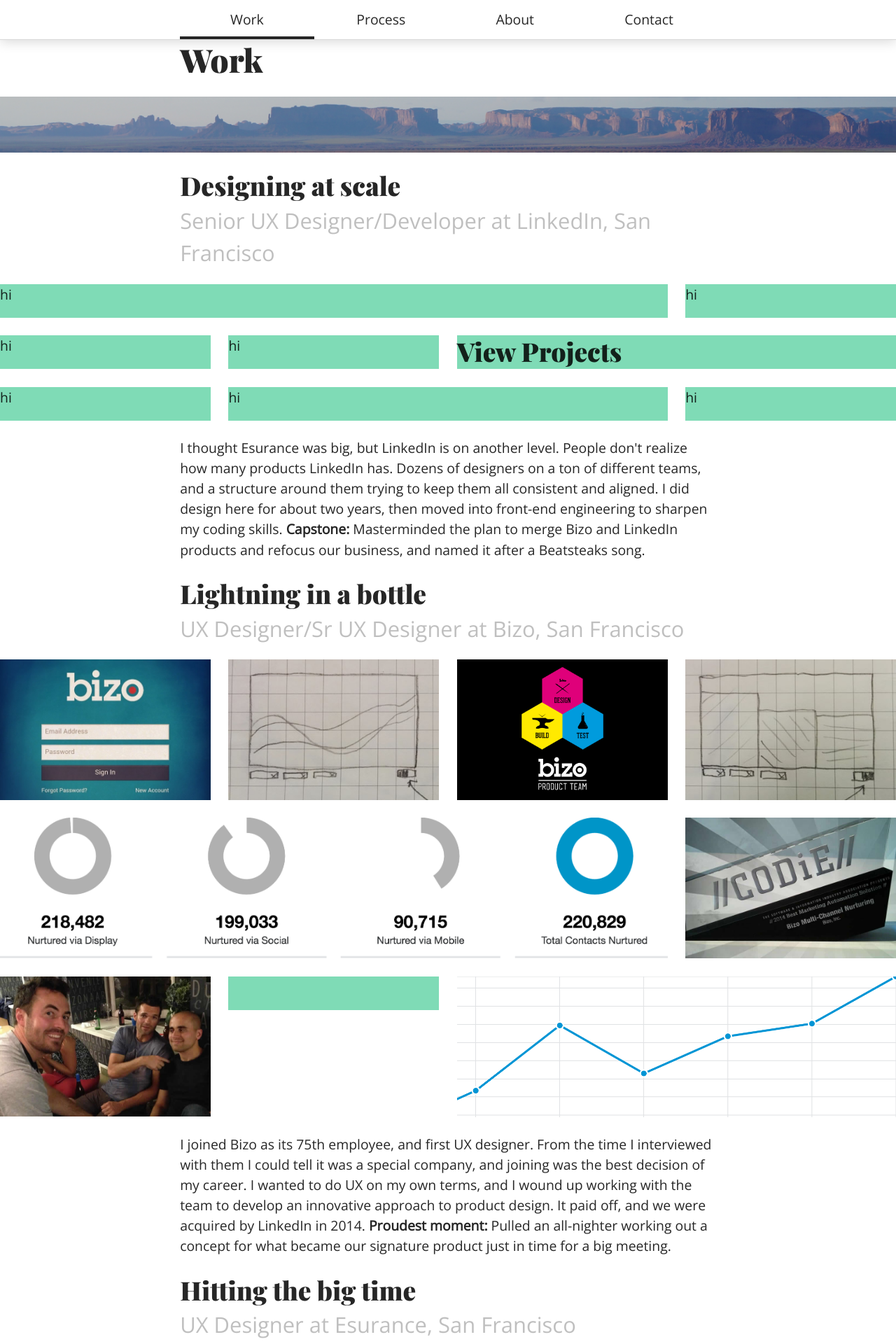
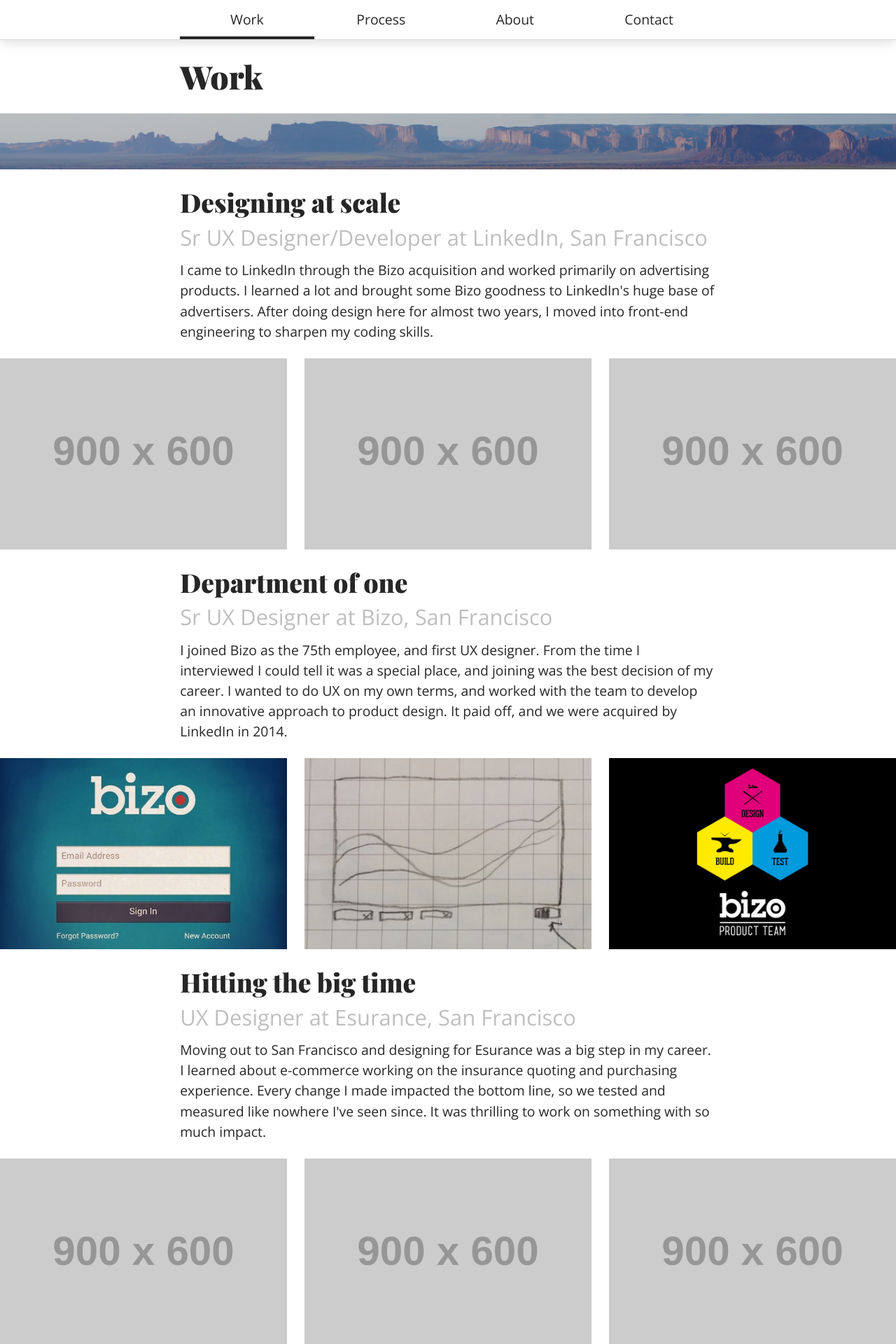
Before and after one commit to jasonwilkens/portfolio, a PHP site: page /index.html in a window 1280 px wide. Shown: the top 1920 px of the page at 70% size. Run offline with PHP 8.4, Linux system fonts and the light colour scheme; grey boxes labelled with a size stand in for pictures from a placeholder-image service; some libraries are stand-ins or nearby versions.

Commit message:
changed content

```diff
--- a/index.html
+++ b/index.html
@@ -42,143 +42,41 @@
     <div class="grid-max-width">
       <div class="col12 push0">
         <article>
-          <h2>Designing at scale<br/><small>Senior UX Designer/Developer at LinkedIn, San Francisco</small></h2>
+          <h2>Designing at scale<br/><small>Sr UX Designer/Developer at LinkedIn, San Francisco</small></h2>
+          <p>I came to LinkedIn through the Bizo acquisition and worked primarily on advertising products. I learned a lot and brought some Bizo goodness to LinkedIn's huge base of advertisers. After doing design here for almost two years, I moved into front-end engineering to sharpen my coding skills.</p>
         </article>
       </div>
     </div>
     <div class="grid-wide">
-      <div class="col9 push0"><span>hi</span></div>
-      <div class="col3 push9"><span>hi</span></div>
-    </div>
-    <div class="grid-wide">
-      <div class="col3 push0"><span>hi</span></div>
-      <div class="col3 push3"><span>hi</span></div>
-      <div class="col6 push6"><h2>View Projects</h2></div>
-    </div>
-    <div class="grid-wide">
-      <div class="col3 push0"><span>hi</span></div>
-      <div class="col6 push3"><span>hi</span></div>
-      <div class="col3 push9"><span>hi</span></div>
+      <div class="col4 push0"><img src="http://placehold.it/900x600"></div>
+      <div class="col4 push4"><img src="http://placehold.it/900x600"></div>
+      <div class="col4 push8"><img src="http://placehold.it/900x600"></div>
     </div>
     <div class="grid-max-width">
       <div class="col12 push0">
         <article>
-          <p>I thought Esurance was big, but LinkedIn is on another level. People don't realize how many products LinkedIn has. Dozens of designers on a ton of different teams, and a structure around them trying to keep them all consistent and aligned. I did design here for about two years, then moved into front-end engineering to sharpen my coding skills. <strong>Capstone:</strong> Masterminded the plan to merge Bizo and LinkedIn products and refocus our business, and named it after a Beatsteaks song.</p>
-        </article>
-      </div>
-    </div>
-    <div class="grid-max-width">
-      <div class="col12 push0">
-        <article>
-          <h2>Lightning in a bottle<br/><small>UX Designer/Sr UX Designer at Bizo, San Francisco</small></h2>
+          <h2>Department of one<br/><small>Sr UX Designer at Bizo, San Francisco</small></h2>
+          <p>I joined Bizo as the 75th employee, and first UX designer. From the time I interviewed I could tell it was a special place, and joining was the best decision of my career. I wanted to do UX on my own terms, and worked with the team to develop an innovative approach to product design. It paid off, and we were acquired by LinkedIn in 2014.</p>
         </article>
       </div>
     </div>
     <div class="grid-wide">
-      <div class="col3 push0"><img src="images/work/bizo/sign-in-1x1.jpg"></div>
-      <div class="col3 push3"><img src="images/work/bizo/chart-sketch-1-of-2.jpg"></div>
-      <div class="col3 push6"><img src="images/work/bizo/product-team-1x1.png"></div>
-      <div class="col3 push9"><img src="images/work/bizo/chart-sketch-2-of-2.jpg"></div>
-    </div>
-    <div class="grid-wide">
-      <div class="col9 push0"><img src="images/work/bizo/donut-chart-3x1.png"></div>
-      <div class="col3 push9"><img src="images/work/bizo/codie-1x1.jpg"></div>
-    </div>
-    <div class="grid-wide">
-      <div class="col3 push0"><img src="images/work/bizo/pm-team-1x1.jpg"></div>
-      <div class="col3 push3"></div>
-      <div class="col6 push6"><img src="images/work/bizo/chart-2x1.png"></div>
-    </div>
-    <div class="grid-max-width">
-      <div class="col12 push0">
-        <article>
-          <p>I joined Bizo as its 75th employee, and first UX designer. From the time I interviewed with them I could tell it was a special company, and joining was the best decision of my career. I wanted to do UX on my own terms, and I wound up working with the team to develop an innovative approach to product design. It paid off, and we were acquired by LinkedIn in 2014. <strong>Proudest moment:</strong> Pulled an all-nighter working out a concept for what became our signature product just in time for a big meeting.</p>
-        </article>
-      </div>
+      <div class="col4 push0"><img src="images/work/bizo/sign-in-1x1.jpg"></div>
+      <div class="col4 push4"><img src="images/work/bizo/chart-sketch-1-of-2.jpg"></div>
+      <div class="col4 push8"><img src="images/work/bizo/product-team-1x1.png"></div>
     </div>
     <div class="grid-max-width">
       <div class="col12 push0">
         <article>
           <h2>Hitting the big time<br/><small>UX Designer at Esurance, San Francisco</small></h2>
+          <p>Moving out to San Francisco and designing for Esurance was a big step in my career. I learned about e-commerce working on the insurance quoting and purchasing experience. Every change I made impacted the bottom line, so we tested and measured like nowhere I've seen since. It was thrilling to work on something with so much impact.</p>
         </article>
       </div>
     </div>
     <div class="grid-wide">
-      <div class="col9 push0"><span>hi</span></div>
-      <div class="col3 push9"><span>hi</span></div>
-    </div>
-    <div class="grid-wide">
-      <div class="col3 push0"><span>hi</span></div>
-      <div class="col6 push3"><span>hi</span></div>
-      <div class="col3 push9"><span>hi</span></div>
-    </div>
-    <div class="grid-wide">
-      <div class="col3 push0"><span>hi</span></div>
-      <div class="col3 push3"><span>hi</span></div>
-      <div class="col6 push6"><h2>View Projects</h2></div>
-    </div>
-    <div class="grid-max-width">
-      <div class="col12 push0">
-        <article>
-          <p>I jumped at the chance to move out to San Francisco and work for Esurance. I learned about e-commerce working on the insurance quoting and purchasing UX. Every change I made to the site impacted the bottom line, and we measured the hell out of it. It was thrilling to work on something with so much impact. <strong>Highlight:</strong> Seeing national TV ads running for a product I designed to help people get the right coverage.</p>
-        </article>
-      </div>
-    </div>
-    <div class="grid-max-width">
-      <div class="col12 push0">
-        <article>
-          <h2>First web job<br/><small>Interaction Designer/Information Architect at National Crime Prevention Council, Washington, DC</small></h2>
-        </article>
-      </div>
-    </div>
-    <div class="grid-wide">
-      <div class="col9 push0"><span>hi</span></div>
-      <div class="col3 push9"><span>hi</span></div>
-    </div>
-    <div class="grid-wide">
-      <div class="col3 push0"><span>hi</span></div>
-      <div class="col6 push3"><span>hi</span></div>
-      <div class="col3 push9"><span>hi</span></div>
-    </div>
-    <div class="grid-wide">
-      <div class="col3 push0"><span>hi</span></div>
-      <div class="col3 push3"><span>hi</span></div>
-      <div class="col6 push6"><h2>View Projects</h2></div>
-    </div>
-    <div class="grid-max-width">
-      <div class="col12 push0">
-        <article>
-          <p>Remember McGruff the Crime Dog? He's the intellectual property of a little non-profit that gave me my first chance to get paid for doing something UX-related. I was one half of the website team, and got my fingers in a lot of pies. We had big dreams, but funding usually got in the way of doing something cool. Best story was the time I took down the org's email for two days trying to save $10 on domain registration. <strong>Bonus:</strong> I got to wear the McGruff costume a couple times in public.</p>
-        </article>
-      </div>
-    </div>
-    <div class="grid-max-width">
-      <div class="col12 push0">
-        <article>
-          <h2>Education<br/><small>University of Arizona, Tucson</small></h2>
-        </article>
-      </div>
-    </div>
-    <div class="grid-wide">
-      <div class="col9 push0"><span>hi</span></div>
-      <div class="col3 push9"><span>hi</span></div>
-    </div>
-    <div class="grid-wide">
-      <div class="col3 push0"><span>hi</span></div>
-      <div class="col6 push3"><span>hi</span></div>
-      <div class="col3 push9"><span>hi</span></div>
-    </div>
-    <div class="grid-wide">
-      <div class="col3 push0"><span>hi</span></div>
-      <div class="col3 push3"><span>hi</span></div>
-      <div class="col6 push6"><h2>View Projects</h2></div>
-    </div>
-    <div class="grid-max-width">
-      <div class="col12 push0">
-        <article>
-          <p>I double-majored in Management Information Systems and Operations Management at UA. It was a great program for learning about technology and business. The course that really inspired me was User Interface Design. I'd never realized that designing UIs could be a career. It seemed like the most fun part of building software, and it captured my imagination. That class planted the seed, even if it took me a couple years to get a chance to work in UX full time. <strong>Fondest memories:</strong> Doing shows on <a href="http://kamp.arizona.edu/" target="_blank">KAMP Student Radio</a> and going on <a href="http://campwildcat.org/" target="_blank">Camp Wildcat</a> camps.</p>
-        </article>
-      </div>
+      <div class="col4 push0"><img src="http://placehold.it/900x600"></div>
+      <div class="col4 push4"><img src="http://placehold.it/900x600"></div>
+      <div class="col4 push8"><img src="http://placehold.it/900x600"></div>
     </div>
     <div class="grid-max-width">
       <div class="col12 push0">
--- a/scss/_grids.scss
+++ b/scss/_grids.scss
@@ -13,10 +13,6 @@
   @include container();
   @include clearfix();
   @include generate_helper_classes();
-  &+ .grid-max-width {
-    margin-top:     $gutter_width;
-  }
-
   article { padding: 0 1rem; }
 }
 
--- a/scss/_spacing.scss
+++ b/scss/_spacing.scss
@@ -23,8 +23,12 @@
 }
 
 // Grids
-.grid-flex + .grid-max-width, .grid-max-width + .grid-flex, .grid-max-width + .grid-wide, .grid-wide + .grid-max-width {
+.grid-flex + .grid-max-width, .grid-max-width + .grid-flex, .grid-max-width + .grid-wide, .grid-wide + .grid-max-width, .nav + .grid-max-width {
   margin-top:       1.5rem;
+}
+
+.grid-max-width + .grid-max-width {
+  margin-top:       3rem;
 }
 
 .grid-wide + .grid-wide {
--- a/scss/main.css
+++ b/scss/main.css
@@ -102,8 +102,6 @@
     margin-left: 85%; }
   .grid-max-width .push11 {
     margin-left: 93.5%; }
-  .grid-max-width + .grid-max-width {
-    margin-top: 2%; }
   .grid-max-width article {
     padding: 0 1rem; }
 
@@ -453,8 +451,11 @@
 p + p {
   margin-top: 0.75em; }
 
-.grid-flex + .grid-max-width, .grid-max-width + .grid-flex, .grid-max-width + .grid-wide, .grid-wide + .grid-max-width {
+.grid-flex + .grid-max-width, .grid-max-width + .grid-flex, .grid-max-width + .grid-wide, .grid-wide + .grid-max-width, .nav + .grid-max-width {
   margin-top: 1.5rem; }
+
+.grid-max-width + .grid-max-width {
+  margin-top: 3rem; }
 
 .grid-wide + .grid-wide {
   margin-top: 2%; }
```
Also changed, not shown: 1 other file.
